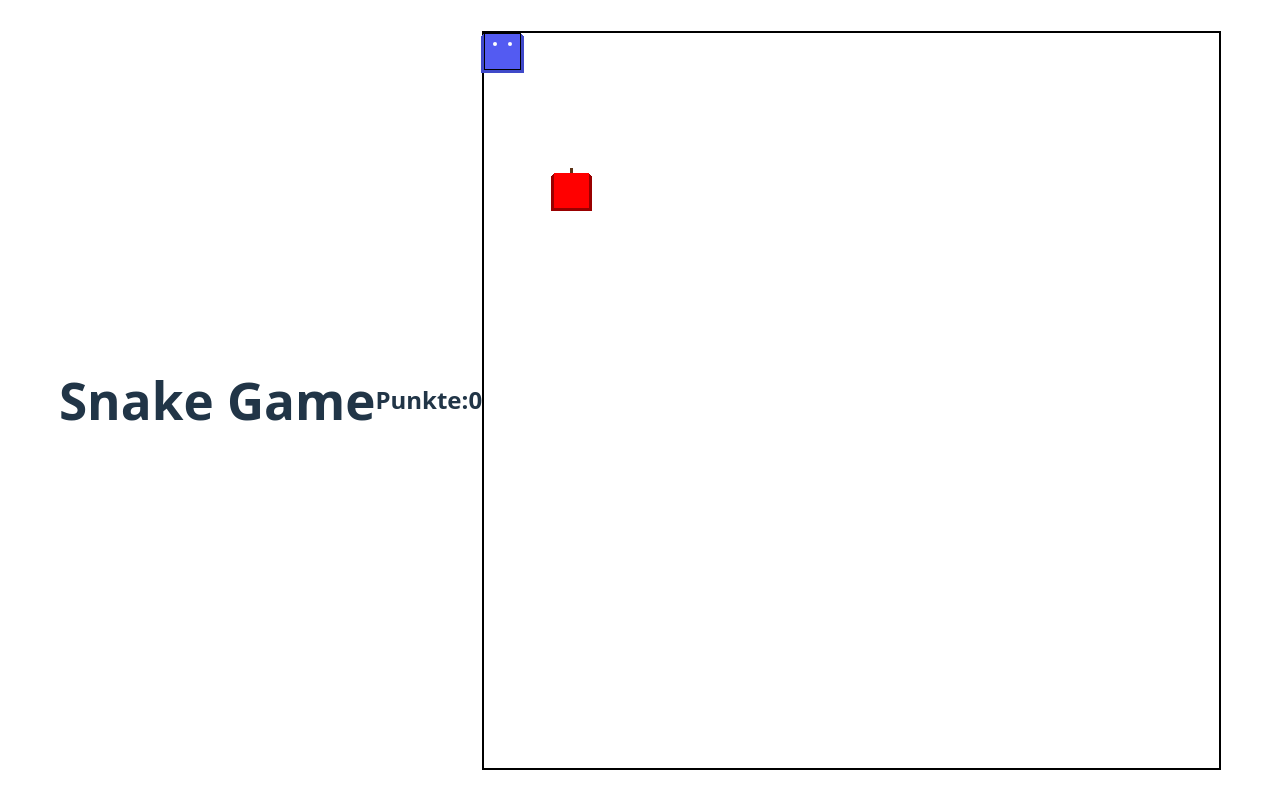
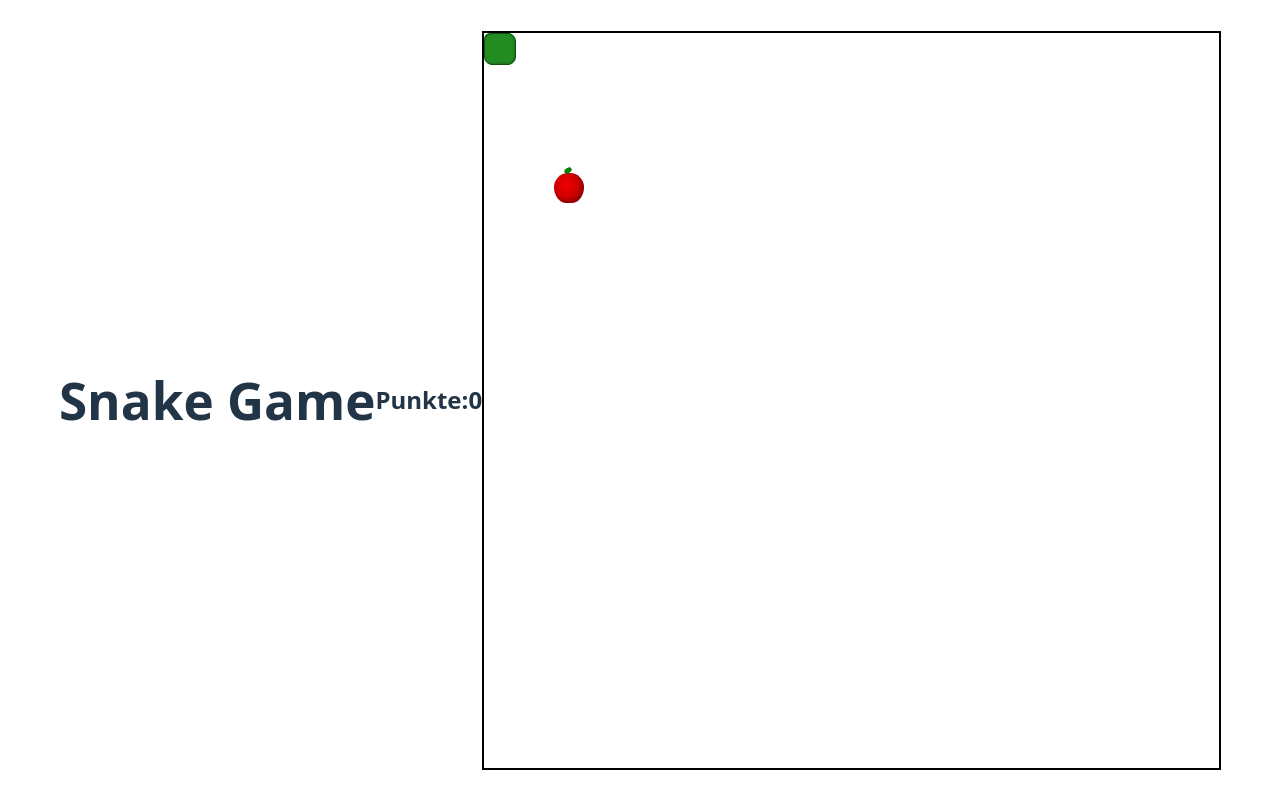
Before and after one commit to Seeby24/Snake, a React (Vite) app: page / in a window 1280 px wide. Built offline with nearby package versions, Linux system fonts and the light colour scheme.

Commit message:
änderung der Skins

```diff
--- a/src/App.jsx
+++ b/src/App.jsx
@@ -6,7 +6,6 @@ function App() {
 
   return (
       <>
-
          <Game/>
       </>
   )
--- a/src/Game.jsx
+++ b/src/Game.jsx
@@ -2,6 +2,8 @@ import {useState, useEffect, useCallback} from "react";
 import Player from "./Player.jsx";
 import "./player.css";
 import Apple from "./Apple.jsx";
+import Bodys from "./bodys.jsx";
+import Body from "./body.jsx";
 
 
 export default function Game() {
@@ -53,7 +55,7 @@ export default function Game() {
 
                 return newPosition;
             });
-        }, 100);
+        }, 120);
 
         return () => clearInterval(interval);
     }, [direction, dead]);
@@ -104,8 +106,8 @@ export default function Game() {
             const randomX = Math.floor(Math.random() * 21) * 35;
             const randomY = Math.floor(Math.random() * 21) * 35;
             setPositionApple({x: randomX, y: randomY});
+            setPoints(prev => prev + 1);
 
-            setPoints(prev => prev + 1);
         }
     }, [position, positionApple]);
 
@@ -119,6 +121,7 @@ export default function Game() {
             <div className="map">
                 <Player position={position} dead={dead}/>
                 <Apple positionApple={positionApple}/>
+                <Bodys/>
             </div>
         </>
     );
--- a/src/body.jsx
+++ b/src/body.jsx
@@ -1,3 +1,16 @@
-export default function Body(){
-    return()
+import Bodys from "./Bodys.jsx";
+import {useEffect} from "react";
+
+export default function Body({ points,positionApple,positionPlayer,setPositionBody }) {
+    const divArray = Array.from({ length: points });
+
+
+
+    return (
+        <div>
+            {divArray.map((_, index) => (
+                <Bodys key={index} index={index} />
+            ))}
+        </div>
+    );
 }
--- a/src/bodys.jsx
+++ b/src/bodys.jsx
@@ -1,4 +1,20 @@
-export default function Bodys(){
+import { useState, useEffect } from "react";
 
-    return()
+export default function Bodys({ index,positionApple,positionPlayer}) {
+    const [positionBody, setPositionBody] = useState({
+        x: 0,
+        y: 0,
+    });
+
+
+    return (
+        <div
+            className="bodys"
+            style={{
+                left: `${positionBody.x}px`,
+                top: `${positionBody.y}px`,
+                position: "absolute",
+            }}
+        ></div>
+    );
 }
--- a/src/player.css
+++ b/src/player.css
@@ -21,90 +21,83 @@ html, body, #root {
     display: flex;
     justify-content: center;
     align-items: center;
-}
-
-.player {
-    width: 35px;
-    height: 35px;
-    background-color: #535bf2;
-    border: 1px solid black;
-    aspect-ratio: 1;
-    position: absolute;
-
-    box-shadow:
-            1px 1px 0 #3f49c9,
-            2px 2px 0 #3f49c9,
-            3px 3px 0 #3f49c9,
-            -1px 1px 0 #3f49c9,
-            -2px 2px 0 #3f49c9,
-            -3px 3px 0 #3f49c9;
-}
-
-.bodys {
-    width: 35px;
-    height: 35px;
-    background-color: #535bf2;
-    border: 1px solid black;
-    aspect-ratio: 1;
-    position: absolute;
-
-    box-shadow:
-            1px 1px 0 #3f49c9,
-            2px 2px 0 #3f49c9,
-            3px 3px 0 #3f49c9,
-            -1px 1px 0 #3f49c9,
-            -2px 2px 0 #3f49c9,
-            -3px 3px 0 #3f49c9;
-}
-
-/* Augen */
-.player::before,
-.player::after {
-    content: "";
-    position: absolute;
-    width: 4px;
-    height: 4px;
-    background: white;
-    border-radius: 50%;
-    top: 8px;
-}
+}.player {
+     width: 30px;
+     height: 30px;
+     background-color: green;
+     border-radius: 20% 20% 40% 40%;
+     position: absolute;
+     box-shadow: inset -1px -1px 2px rgba(0, 0, 0, 0.3);
+ }
 
 /* Linkes Auge */
-.player::before {
-    left: 8px;
+.player .eye-left {
+    position: absolute;
+    top: 6px;
+    left: 6px;
+    width: 6px;
+    height: 6px;
+    background-color: white;
+    border-radius: 50%;
+    display: flex;
+    justify-content: center;
+    align-items: center;
 }
 
 /* Rechtes Auge */
-.player::after {
-    right: 8px;
+.player .eye-right {
+    position: absolute;
+    top: 6px;
+    right: 6px;
+    width: 6px;
+    height: 6px;
+    background-color: white;
+    border-radius: 50%;
+    display: flex;
+    justify-content: center;
+    align-items: center;
+}
+
+/* Pupillen */
+.player .pupil {
+    width: 3px;
+    height: 3px;
+    background-color: black;
+    border-radius: 50%;
 }
 
 
+
+
 .apple {
-    width: 35px;
-    height: 35px;
+    width: 30px;
+    height: 30px;
+    background: radial-gradient(circle at 40% 40%, #e00, #a00);
+    border-radius: 50% 50% 45% 45% / 50% 50% 55% 55%;
     position: absolute;
-    /* Einfacher roter Körper */
-    background: #FF0000;
-    /* Dunkelrote Pixel für Schattierung */
-    box-shadow:
-        /* Rechte Schatten-Pixel */
-            1px 1px 0 #990000,
-            2px 2px 0 #990000,
-            3px 3px 0 #990000,
-                /* Linke Schatten-Pixel */
-            -1px 1px 0 #990000,
-            -2px 2px 0 #990000,
-            -3px 3px 0 #990000;
+    box-shadow: inset -2px -2px 4px rgba(0, 0, 0, 0.3);
 }
 
-/* Minimalistischer Stiel (3x5 Pixel) */
+/* Optionales Blatt oben */
 .apple::before {
     content: "";
     position: absolute;
     top: -5px;
-    left: 16px; /* Zentriert (35px/2 - 3px/2) */
-    width: 3px;
+    left: 10px;
+    width: 8px;
     height: 5px;
-    background: #5C3317; /* Holzfarbe */
+    background: green;
+    border-radius: 50%;
+    transform: rotate(-30deg);
 }
+
+
+.bodys {
+    width: 30px;
+    height: 30px;
+    background-color: #228B22; /* sattes Grün */
+    border-radius: 25%;
+    position: absolute;
+    box-shadow: inset -1px -1px 2px rgba(0, 0, 0, 0.2);
+    border: 1px solid #145214;
+}
--- a/src/player.jsx
+++ b/src/player.jsx
@@ -9,6 +9,13 @@ export default function Player({ position }) {
                 top: `${position.y}px`,
                 position: 'absolute'
             }}
-        ></div>
+        >
+            <div className="eye-left">
+                <div className="pupil"></div>
+            </div>
+            <div className="eye-right">
+                <div className="pupil"></div>
+            </div>
+        </div>
     );
 }
```
